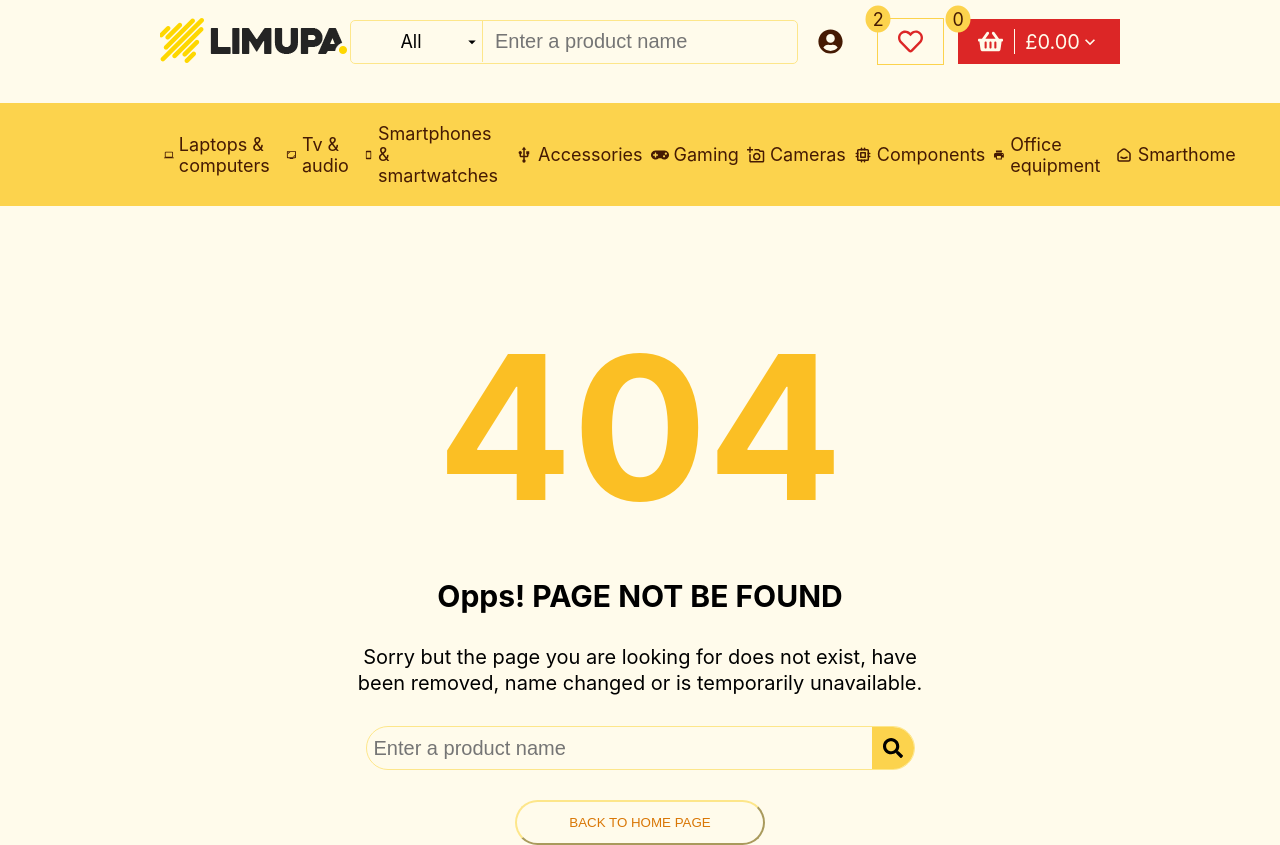
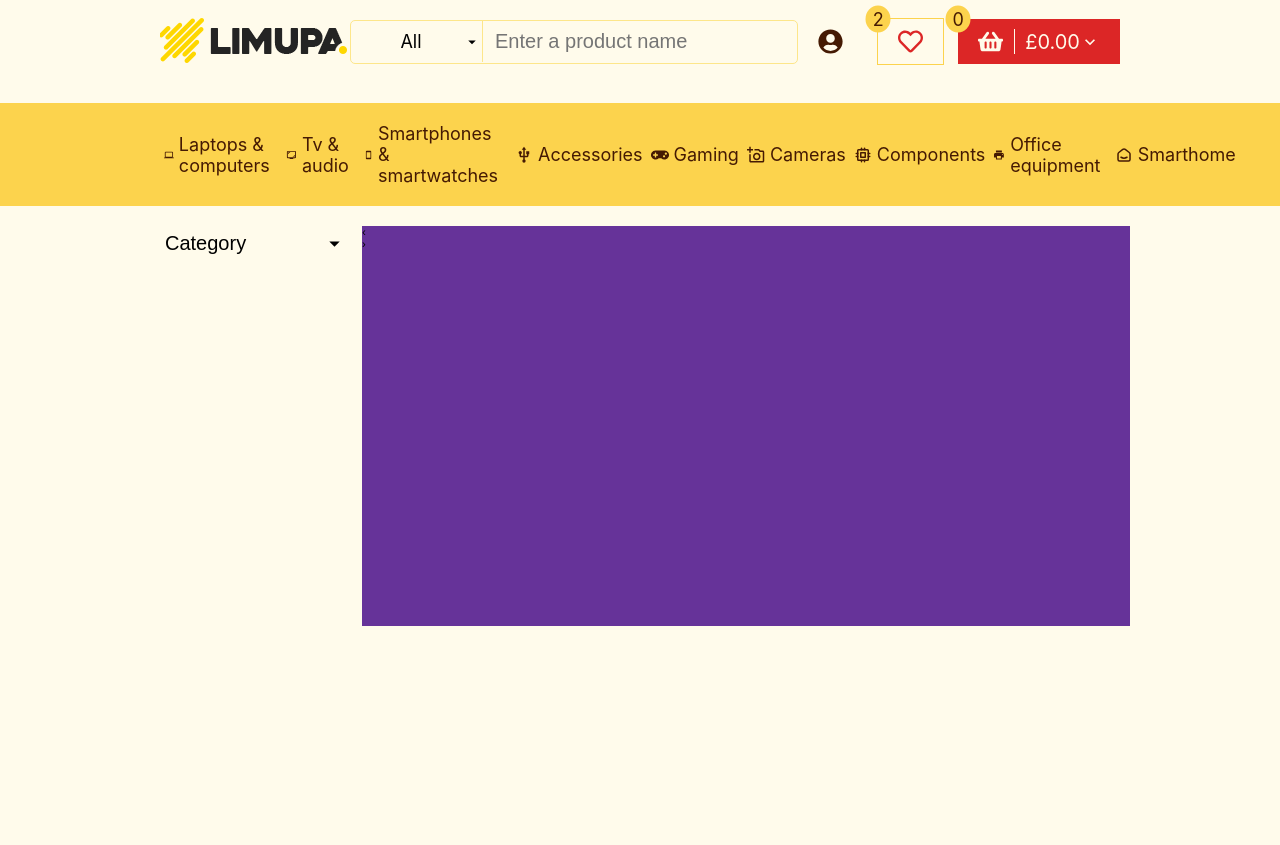
Before and after one commit to sirius-deis/eshophree, a React (Create React App) app: page /shop in a window 1280 px wide. After the commit the page ends 800 px from the top, so only its background shows below. Built offline with nearby package versions, Linux system fonts and the light colour scheme; no server answers.

Commit message:
add accordion component for categories

```diff
--- a/src/App.js
+++ b/src/App.js
@@ -1,23 +1,29 @@
-import { Routes, Route } from "react-router";
-import { useDispatch } from "react-redux";
-import React, { Suspense } from "react";
+import { Routes, Route } from 'react-router';
+import { useDispatch } from 'react-redux';
+import React, { Suspense } from 'react';
 
-import "./App.css";
-import useFetch from "./hooks/useFetch";
-import { signIn } from "./store/user/user.actions";
-import { addItems } from "./store/cart/cart.actions";
+import './App.css';
+import useFetch from './hooks/useFetch';
+import { signIn } from './store/user/user.actions';
+import { addItems } from './store/cart/cart.actions';
 
-import Header from "./components/header/header.component";
-import Home from "./pages/home/home.component";
-import Loader from "./components/loader/loader.component";
+import Header from './components/header/header.component';
+import Home from './pages/home/home.component';
+import Loader from './components/loader/loader.component';
 
-const SignInAndSignUp = React.lazy(() => import("./pages/login/signIn-and-signUp"));
-const Products = React.lazy(() => import("./pages/products/products"));
-const NotFound = React.lazy(() => import("./pages/not-found/notFound.component"));
+const SignInAndSignUp = React.lazy(() =>
+    import('./pages/login/signIn-and-signUp')
+);
+const Products = React.lazy(() => import('./pages/products/products'));
+const NotFound = React.lazy(() =>
+    import('./pages/not-found/notFound.component')
+);
 
 function App() {
     const dispatch = useDispatch();
-    const [data, isLoading, error] = useFetch("http://localhost:3000/api/v1/users/grab");
+    const [data, isLoading, error] = useFetch(
+        'http://localhost:3000/api/v1/users/grab'
+    );
     if (data?.data.user) {
         dispatch(signIn(data.data.user));
         dispatch(addItems(data.data.cart.products));
@@ -25,12 +31,12 @@ function App() {
     return isLoading ? (
         <Loader size={20} />
     ) : (
-        <div className="App">
+        <div className='App'>
             <Header />
             <Routes>
-                <Route path="/" element={<Home />} />
+                <Route path='/' element={<Home />} />
                 <Route
-                    path="/login"
+                    path='/login'
                     element={
                         <Suspense fallback={<Loader size={20} />}>
                             <SignInAndSignUp />
@@ -38,7 +44,7 @@ function App() {
                     }
                 />
                 <Route
-                    path="/products"
+                    path='/shop'
                     element={
                         <Suspense fallback={<Loader size={20} />}>
                             <Products />
@@ -46,7 +52,7 @@ function App() {
                     }
                 />
                 <Route
-                    path="*"
+                    path='*'
                     element={
                         <Suspense fallback={<Loader />}>
                             <NotFound />
--- /dev/null
+++ b/src/components/accordion-select/accordionSelect.component.jsx
@@ -0,0 +1,26 @@
+import PropTypes, { bool } from 'prop-types';
+
+import styles from './accordionSelect.styles.module.css';
+
+const AccordionSelect = ({ list = [] }) => {
+    const listToRender = list.map(item => (
+        <li className={styles.accordion__item} key={item.id}>
+            <input
+                className={styles.accordion__input}
+                type='checkbox'
+                name={item.title}
+                id={item.title}
+            />
+            <label className={styles.accordion__label} htmlFor={item.title}>
+                {item.title}
+            </label>
+        </li>
+    ));
+    return <ul className={styles.accordion__list}>{listToRender}</ul>;
+};
+
+AccordionSelect.propTypes = {
+    list: PropTypes.array,
+};
+
+export default AccordionSelect;
--- /dev/null
+++ b/src/components/accordion-select/accordionSelect.styles.module.css
@@ -0,0 +1,30 @@
+.accordion__list {
+    display: flex;
+    flex-direction: column;
+    gap: 1rem;
+    padding: 0 0.5rem;
+    list-style: none;
+}
+
+.accordion__item {
+    display: flex;
+    align-items: center;
+    gap: 1rem;
+    cursor: pointer;
+}
+
+.accordion__input {
+    width: 1.7rem;
+    height: 1.7rem;
+    cursor: inherit;
+}
+
+.accordion__label {
+    width: 90%;
+    font-size: 1.6rem;
+    cursor: inherit;
+}
+
+.accordion__label::first-letter {
+    text-transform: uppercase;
+}
--- /dev/null
+++ b/src/components/accordion/accordion.component.jsx
@@ -0,0 +1,35 @@
+import PropTypes from 'prop-types';
+import React, { useState } from 'react';
+import { MdOutlineArrowDropDown } from 'react-icons/md';
+
+import styles from './accordion.styles.module.css';
+
+const Accordion = ({ children, label }) => {
+    const [isOpened, setIsOpened] = useState(false);
+    const onClickHandler = () => {
+        setIsOpened(!isOpened);
+    };
+    return (
+        <div className={styles.accordion}>
+            <button
+                className={styles.accordion__label}
+                onClick={onClickHandler}
+            >
+                {label}
+                <MdOutlineArrowDropDown
+                    className={`${styles.accordion__arrow} ${
+                        isOpened ? `${styles.opened}` : ''
+                    }`}
+                />
+            </button>
+            {isOpened && children}
+        </div>
+    );
+};
+
+Accordion.propTypes = {
+    children: PropTypes.node,
+    label: PropTypes.string,
+};
+
+export default Accordion;
--- /dev/null
+++ b/src/components/accordion/accordion.styles.module.css
@@ -0,0 +1,20 @@
+.accordion__label {
+    width: 100%;
+    position: relative;
+    display: flex;
+    justify-content: space-between;
+    align-items: center;
+    font-size: 2rem;
+    padding: 0.5rem;
+    border: 0;
+    background-color: transparent;
+    cursor: pointer;
+}
+
+.accordion__arrow {
+    font-size: 2.5rem;
+}
+
+.accordion__arrow.opened {
+    transform: rotate(180deg);
+}
--- /dev/null
+++ b/src/components/slider/slider.component.jsx
@@ -0,0 +1,32 @@
+import PropTypes from 'prop-types';
+
+import styles from './slider.styles.module.css';
+
+const Slider = ({ slides = [] }) => {
+    return (
+        <div className={styles.slider}>
+            <div className={styles.slider__container}>
+                <div className={styles.slider__slide}></div>
+            </div>
+            <div
+                className={`${styles.slider__arrow} ${styles['slider__arrow-left']}`}
+            >
+                &#8249;
+            </div>
+            <div
+                className={`${styles.slider__arrow} ${styles['slider__arrow-right']}`}
+            >
+                &#8250;
+            </div>
+            <div className={styles.slider__dots}>
+                <div className={styles.slider__dot}></div>
+            </div>
+        </div>
+    );
+};
+
+Slider.propTypes = {
+    slides: PropTypes.array,
+};
+
+export default Slider;
--- /dev/null
+++ b/src/components/slider/slider.styles.module.css
@@ -0,0 +1,5 @@
+.slider {
+    width: 100%;
+    height: 40rem;
+    background-color: rebeccapurple;
+}
--- a/src/pages/products/products.jsx
+++ b/src/pages/products/products.jsx
@@ -1,5 +1,26 @@
+import { useSelector } from 'react-redux';
+
+import styles from './products.styles.module.css';
+import Accordion from '../../components/accordion/accordion.component';
+import AccordionSelect from '../../components/accordion-select/accordionSelect.component';
+import Slider from '../../components/slider/slider.component';
+
 const Products = () => {
-    return <div className=""></div>;
+    const categoryList = useSelector(state => state.category.sections);
+    return (
+        <div className='container'>
+            <div className={styles.products}>
+                <div className={styles.products__left}>
+                    <Accordion label='Category'>
+                        <AccordionSelect list={categoryList} />
+                    </Accordion>
+                </div>
+                <div className={styles.products__right}>
+                    <Slider />
+                </div>
+            </div>
+        </div>
+    );
 };
 
 export default Products;
--- /dev/null
+++ b/src/pages/products/products.styles.module.css
@@ -0,0 +1,13 @@
+.products {
+    width: 100%;
+    display: flex;
+    gap: 1rem;
+}
+
+.products__left {
+    min-width: 20%;
+}
+
+.products__right {
+    min-width: 80%;
+}
```
Also changed, not shown: src/components/category/category.component.jsx (+5 -5 lines).
